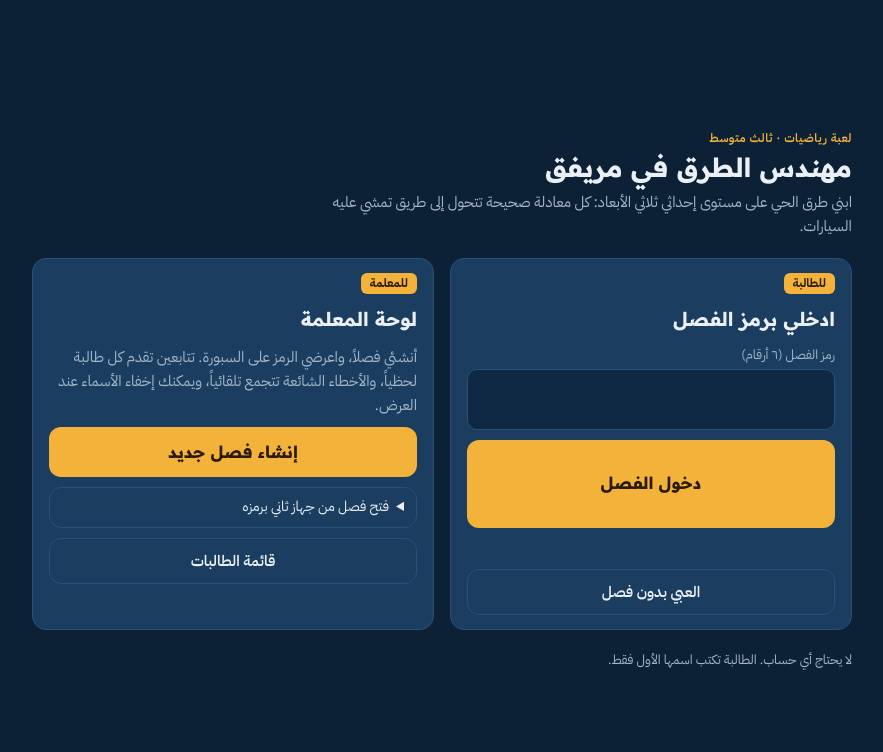
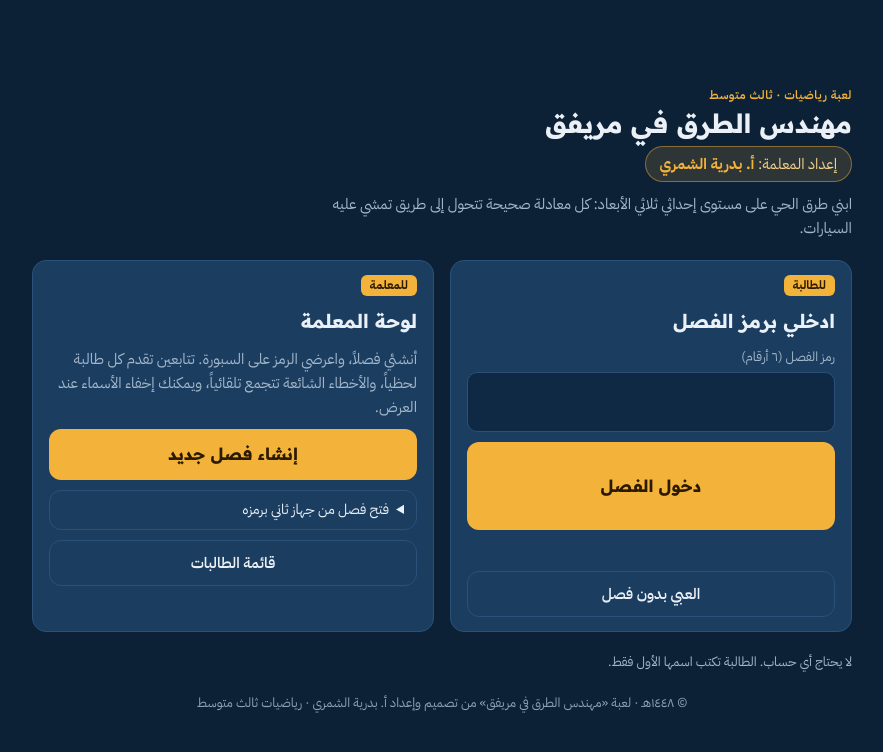
Before and after one commit to mureifiq-roads/mureifiq-roads.github.io, a plain HTML site: page index.html in a window 1280 px wide. Shown: the whole page, without its empty margins (198-1081 px from the left). Drawn offline with nearby package versions, Linux system fonts and the light colour scheme.

Commit message:
Add files via upload

```diff
--- a/index.html
+++ b/index.html
@@ -193,6 +193,7 @@ td.n{font-variant-numeric:tabular-nums;font-family:var(--font-d)}
 .prow button{padding:6px 12px;border-radius:9px}
 .archive #phaseSeg,.archive #openSeg,.archive #pauseBtn,.archive #endBtn,.archive #tOnline{display:none!important}
 .openby{border:1px solid var(--line);border-radius:12px;padding:8px 12px}.openby summary{cursor:pointer;font-size:14px}.openby label{margin-top:8px}.openby button{width:100%;margin-top:8px}
+.byline{display:inline-block;margin:6px 0 4px;background:rgba(243,178,58,.14);border:1px solid rgba(243,178,58,.45);color:#f3d08a;border-radius:999px;padding:5px 14px;font-size:15px}.byline b{color:#f3b23a}.credit{text-align:center;opacity:.85}
 .iptag{display:block;font-size:11px;color:var(--muted);font-weight:normal;margin-top:2px}
 .qrov{position:fixed;inset:0;z-index:70;background:rgba(9,22,37,.96);display:flex;align-items:center;justify-content:center;padding:max(16px,env(safe-area-inset-top,0px)) 16px max(16px,env(safe-area-inset-bottom,0px));overflow:auto}
 .qrbox{background:var(--panel);border:1px solid var(--line);border-radius:20px;padding:20px;display:flex;flex-direction:column;align-items:center;gap:12px;text-align:center;width:min(100%,460px)}
@@ -283,6 +284,7 @@ select{background:#0f2843;border:1px solid var(--line);border-radius:10px;paddin
     <header class="brand">
       <div class="eyebrow">لعبة رياضيات · ثالث متوسط</div>
       <h1>مهندس الطرق في مريفق</h1>
+      <div class="byline">إعداد المعلمة: <b>أ. بدرية الشمري</b></div>
       <p class="lead">ابني طرق الحي على مستوى إحداثي ثلاثي الأبعاد: كل معادلة صحيحة تتحول إلى طريق تمشي عليه السيارات.</p>
     </header>
     <div class="lgrid">
@@ -322,6 +324,7 @@ select{background:#0f2843;border:1px solid var(--line);border-radius:10px;paddin
       </div>
     </div>
     <p class="note">لا يحتاج أي حساب. الطالبة تكتب اسمها الأول فقط.</p>
+    <p class="note credit">© ١٤٤٨هـ · لعبة «مهندس الطرق في مريفق» من تصميم وإعداد أ. بدرية الشمري · رياضيات ثالث متوسط</p>
   </div>
 </div>
 
@@ -394,6 +397,7 @@ select{background:#0f2843;border:1px solid var(--line);border-radius:10px;paddin
       </div>
       <table><thead><tr><th>المهمة</th><th>أخطاء</th><th>تلميحات</th><th>النقاط</th></tr></thead><tbody id="resRows"></tbody></table>
       <button class="primary" id="againBtn">جولة جديدة بأرقام مختلفة</button>
+      <p class="note credit" style="text-align:center;margin:6px 0 0">من تصميم المعلمة أ. بدرية الشمري</p>
       <button class="ghost" id="nextStuBtn" hidden>الطالبة التالية على هذا الجهاز</button>
     </div>
   </aside>
```
